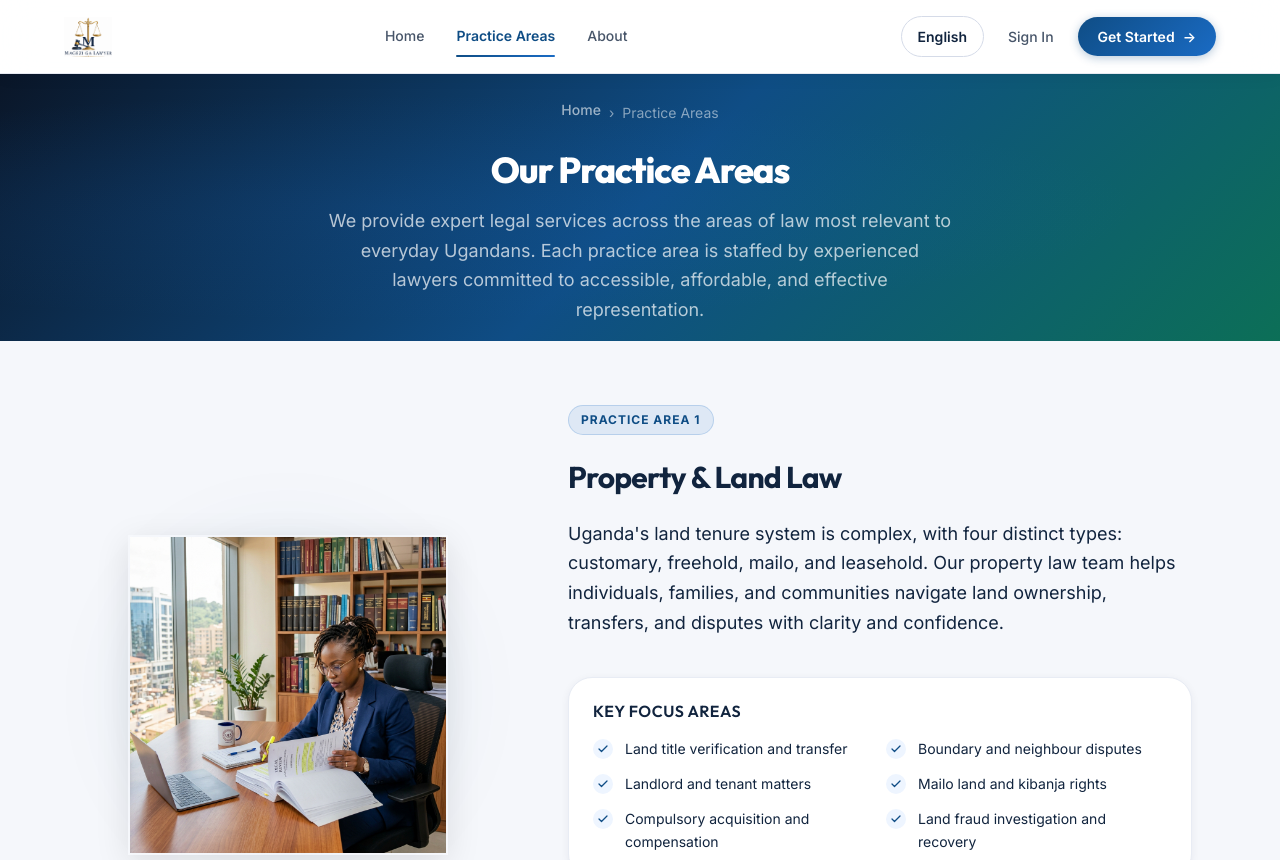
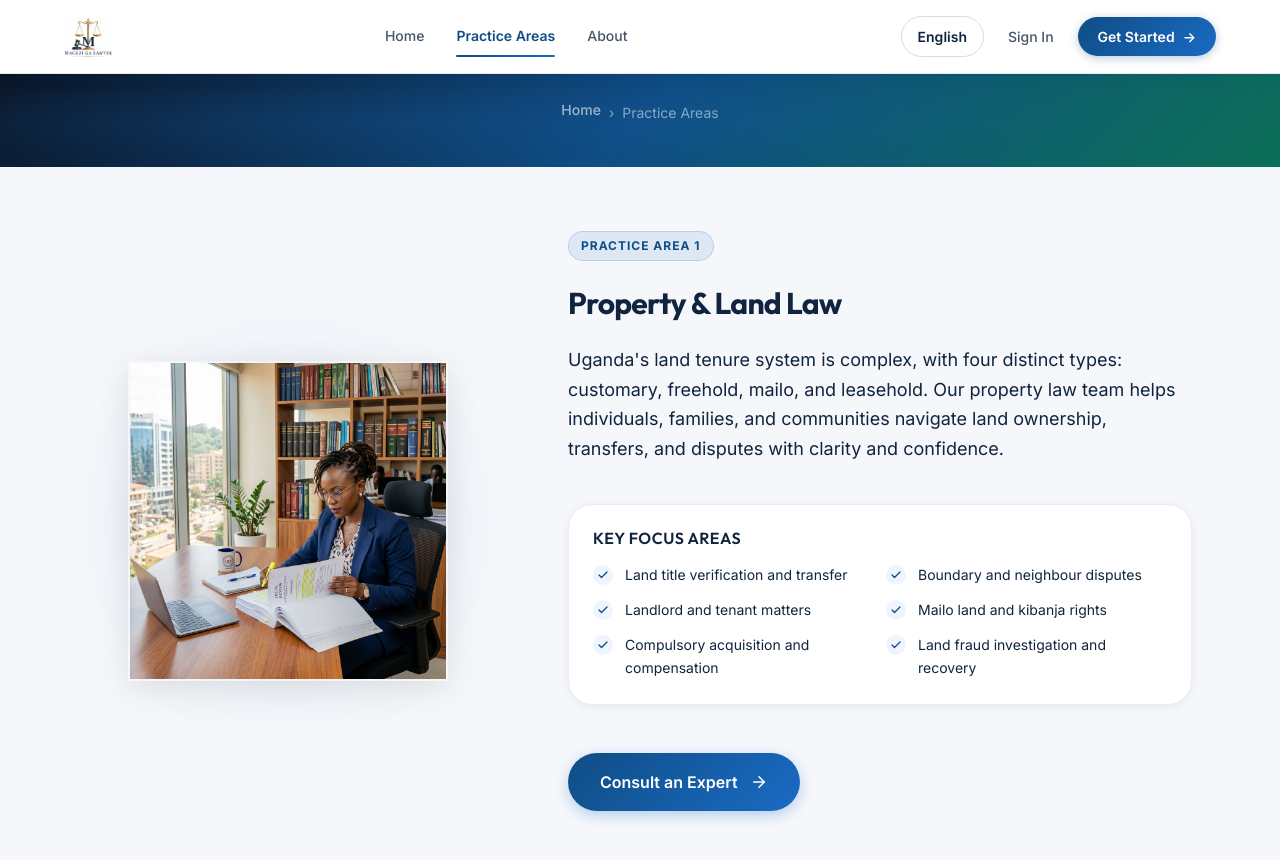
Before and after one commit to TAREMWA-BENJAMIN/Magezi-ga-lawyer, a React (Vite) app in the folder magezi-ga-lawyer/: page /practice-areas in a window 1280 px wide. Shown: the top 860 px of the page. Built offline with nearby package versions, Linux system fonts and the light colour scheme; no server answers.

Commit message:
updated the Practice area banner

```diff
--- a/magezi-ga-lawyer/src/pages/PracticeAreasPage.tsx
+++ b/magezi-ga-lawyer/src/pages/PracticeAreasPage.tsx
@@ -137,12 +137,6 @@ function PracticeAreasPage() {
           <span aria-hidden="true">›</span>
           <span aria-current="page">Practice Areas</span>
         </nav>
-        <h1>Our Practice Areas</h1>
-        <p>
-          We provide expert legal services across the areas of law most relevant
-          to everyday Ugandans. Each practice area is staffed by experienced
-          lawyers committed to accessible, affordable, and effective representation.
-        </p>
       </section>
 
       {/* ── Elegant Practice Areas List ── */}
```
